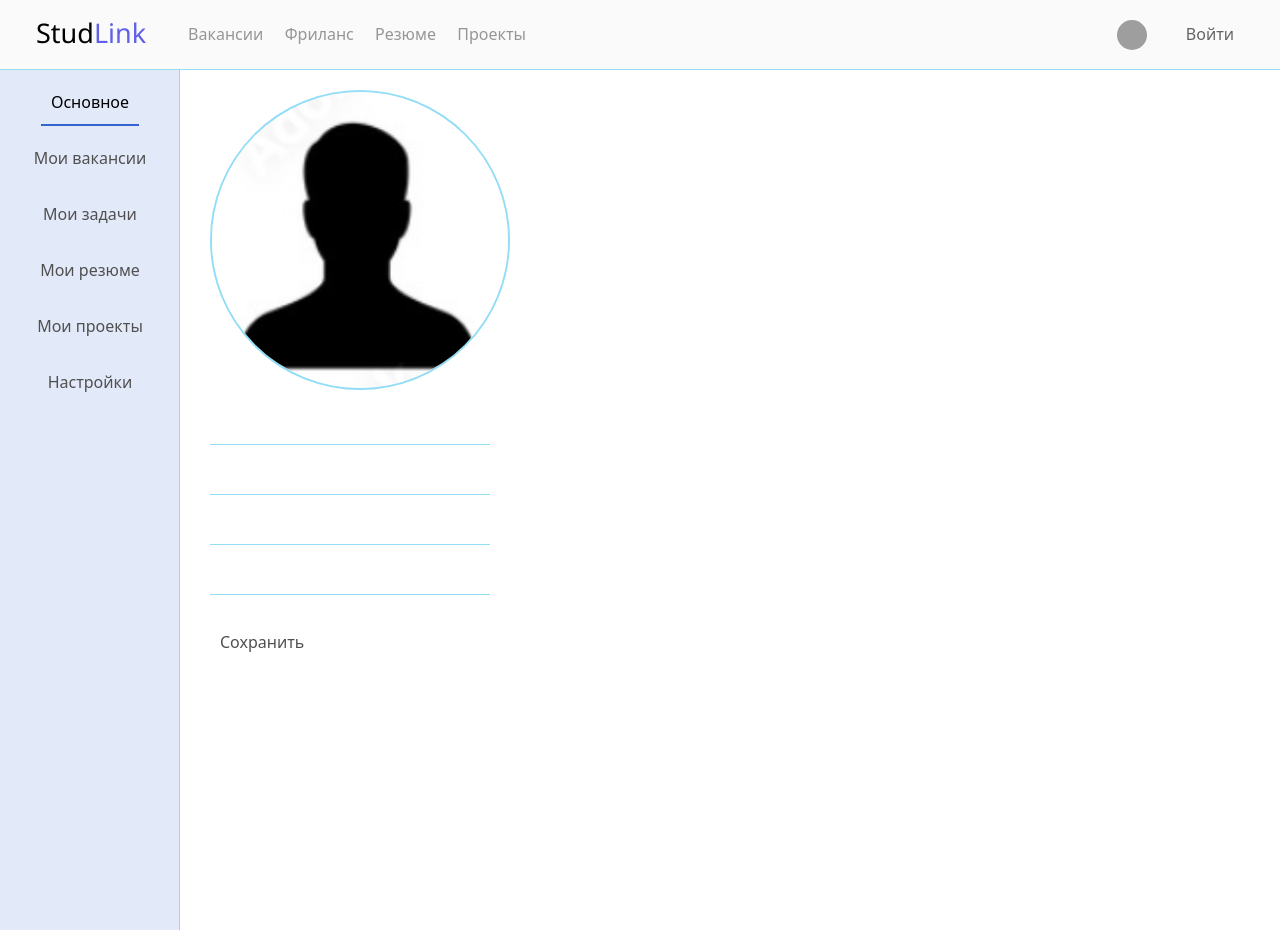
After one commit to fiseyy/studlink, a Django app: template mysite/myapp/templates/profile/general.html in a window 1280 px wide. The commit adds this page. Run offline with Django 4.2, Linux system fonts and the light colour scheme; the template is opened without the code that fills it, so the values that code supplies are empty; parts of the project's set-up code (start-up, migrations or seed data) failed here and were passed over; grey boxes are pictures that could not be loaded.

Commit message:
added profile page

```diff
--- /dev/null
+++ b/mysite/myapp/static/css/profile.css
@@ -0,0 +1,85 @@
+.sidebar {
+    position: fixed;
+    width: 180px;
+    height: 100%;
+    background-color: rgba(194, 209, 243, 0.467);
+    border-right: solid rgb(147, 222, 247) 1px;
+}
+.sidebar-actions {
+    display: flex;
+    flex-direction: column;
+    align-items: center;
+    width: inherit;
+    list-style: none;
+}
+.sidebar-action {
+    max-width: 150px;
+    padding: 10px;
+    margin-top: 10px;
+    background-color: inherit;
+    border: none;
+    border-bottom: solid 2px rgb(82, 123, 220, 0);
+    color: rgb(80, 80, 80);
+    transition: 200ms ease;
+}
+.sidebar-action:hover {
+    color: rgb(50, 50, 50);
+    border-bottom: solid 2px rgb(118, 152, 230);
+}
+.sidebar-action.active {
+    color: black;
+    border-bottom: solid 2px rgb(53, 99, 206);
+}
+.content {
+    margin-left: 190px;
+    padding: 20px;
+}
+.avatar-div {
+    width: 300px;
+    height: 300px;
+}
+.avatar-button {
+    width: 100%;
+    height: 100%;
+    padding: 0px;
+    border-radius: 300px;
+    border: solid 2px rgb(147, 222, 247);
+    overflow: hidden;
+}
+.avatar-image {
+    width: 100%;
+    height: 100%;
+}
+.user-data {
+    margin-top: 20px;
+    width: 300px;
+}
+.user-field {
+    width: 280px;
+    margin-bottom: 15px;
+    height: 35px;
+    border: none;
+    border-bottom: solid 1px;
+    border-color: rgb(147, 222, 247);
+    padding-left: 12px;
+    padding-bottom: 2px;
+    outline: none;
+    transition: 200ms ease border-color;
+}
+.user-field:focus {
+    border-bottom: solid 2px ;
+    border-color: rgb(115, 205, 234);
+}
+.user-save {
+    padding: 10px;
+    margin-top: 10px;
+    background-color: inherit;
+    border: none;
+    border-bottom: solid 2px rgb(82, 123, 220, 0);
+    color: rgb(80, 80, 80);
+    transition: 200ms ease;
+}
+.user-save:hover {
+    color: rgb(50, 50, 50);
+    border-bottom: solid 2px rgb(118, 152, 230);
+}
--- a/mysite/myapp/templates/base.html
+++ b/mysite/myapp/templates/base.html
@@ -15,7 +15,7 @@
     </head>
     <body>
         <nav>
-            {% include "nav.html" %}
+            {% block nav %}{% endblock nav %}
         </nav>
         <main>
             {% block main %}{% endblock main %}
--- a/mysite/myapp/templates/index.html
+++ b/mysite/myapp/templates/index.html
@@ -4,6 +4,10 @@
 {% block head %}
 <link rel="stylesheet" href="{% static "css/index.css" %}">
 {% endblock head %}
+
+{% block nav %}
+{% include "nav.html" %}
+{% endblock nav %}
 
 {% block main %}
 <div class="index-main">
--- a/mysite/myapp/templates/pagination_template.html
+++ b/mysite/myapp/templates/pagination_template.html
@@ -137,6 +137,10 @@
     }
 </style>
 {% endblock %}
+
+{% block nav %}
+{% include "nav.html" %}
+{% endblock nav %}
 
 {% block main %}
 <div class="container mt-4">
--- /dev/null
+++ b/mysite/myapp/templates/profile/base.html
@@ -0,0 +1,26 @@
+{% extends "base.html" %}
+{% load static %}
+
+{% block head %}
+<link rel="stylesheet" href="{% static "css/profile.css" %}">
+{% endblock head %}
+
+{% block nav %}
+{% include "nav.html" %}
+{% endblock nav %}
+
+{% block main %}
+<div class="sidebar">
+    <div class="sidebar-actions">
+        <a href=""><button class="sidebar-action active">Основное</button></a>
+        <a href=""><button class="sidebar-action">Мои вакансии</button></a>
+        <a href=""><button class="sidebar-action">Мои задачи</button></a>
+        <a href=""><button class="sidebar-action">Мои резюме</button></a>
+        <a href=""><button class="sidebar-action">Мои проекты</button></a>
+        <a href=""><button class="sidebar-action">Настройки</button></a>
+    </div>
+</div>
+<div class="content">
+{% block content %}{% endblock content %}
+</div>
+{% endblock main %}
--- /dev/null
+++ b/mysite/myapp/templates/profile/general.html
@@ -0,0 +1,19 @@
+{% extends "profile/base.html" %}
+{% load static %}
+
+{% block content %}
+<div class="avatar-div">
+    <button class="avatar-button">
+        <img class="avatar-image" src="{% static "assets/tmp.png" %}" alt="">
+    </button>
+</div>
+<div class="user-settings">
+    <div class="user-data">
+        <input class="user-field" type="text" name="username1" id="username1" value="{{ user.username }}">
+        <input class="user-field" type="text" name="name1" id="name1" value="{{ user.first_name }}">
+        <input class="user-field" type="text" name="surname1" id="surname1" value="{{ user.last_name }}">
+        <input class="user-field" type="text" name="email1" id="email1" value="{{ user.email }}">
+    </div>
+    <button class="user-save" type="submit">Сохранить</button>
+</div>
+{% endblock content %}
```
Also changed, not shown: mysite/myapp/static/assets/tmp.png (added).
